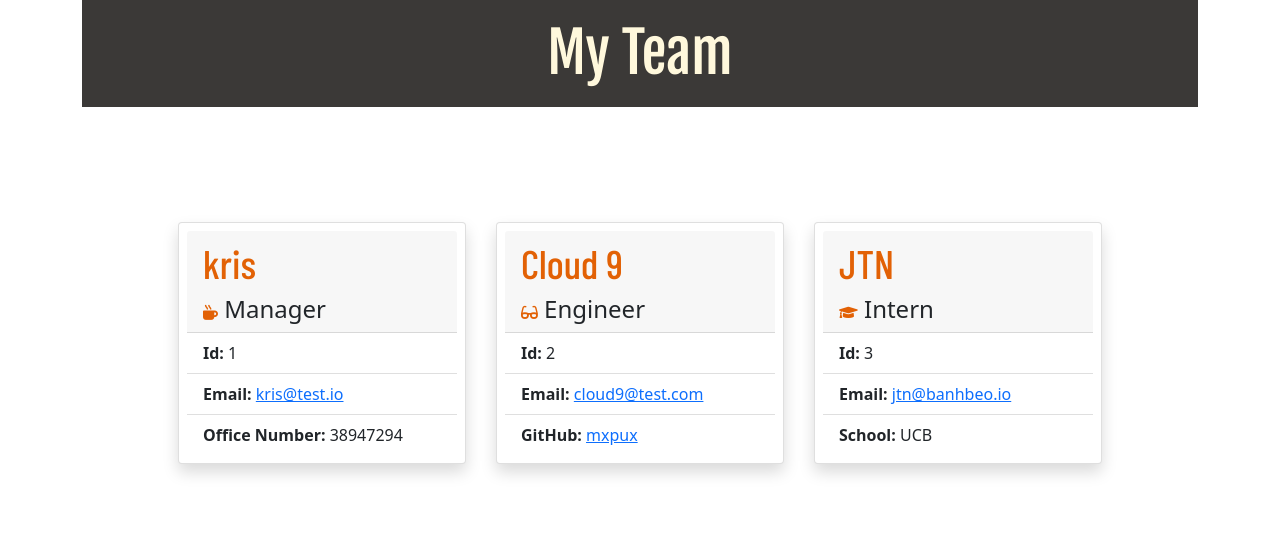
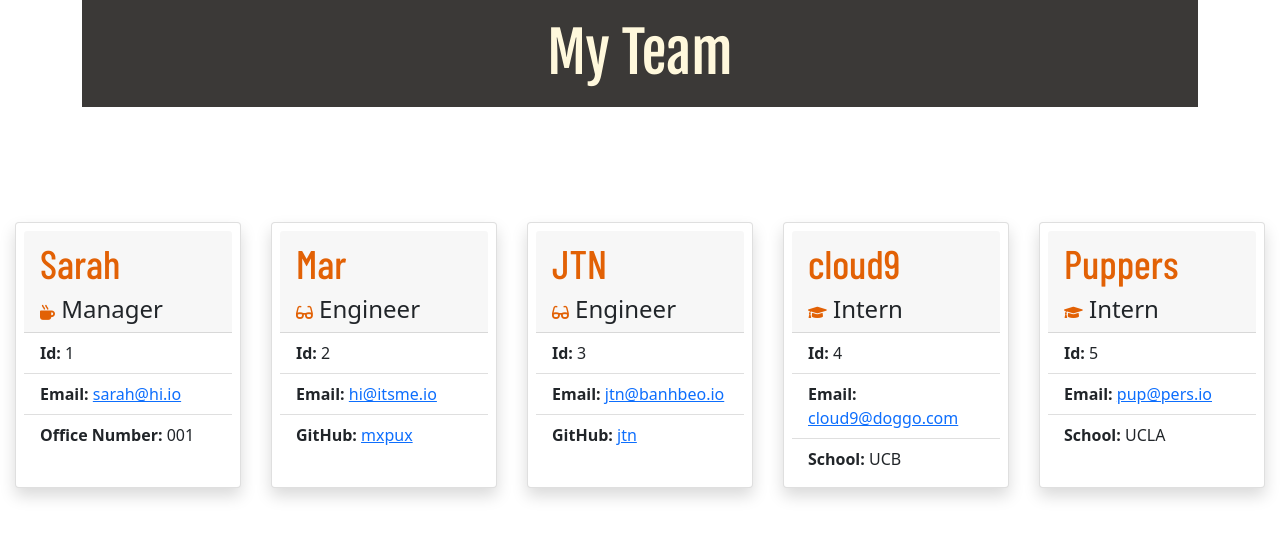
Before and after one commit to mxpux/teamprofilegen, a website: page team.html in a window 1280 px wide. Drawn offline with nearby package versions, Linux system fonts and the light colour scheme; a web font is replaced by a local one.

Commit message:
Added readmedoc

```diff
--- a/team.html
+++ b/team.html
@@ -27,41 +27,68 @@
 
   <div class="card shadow p-2" style="width: 18rem;">
       <div class="card-header">
-        <h2 class="card-title title p-right-2 p-left-2">kris</h2>
+        <h2 class="card-title title p-right-2 p-left-2">Sarah</h2>
         <h4 class="card-text"><i class="fas fa-mug-hot"></i><class="job"> Manager</h4>
       </div>
 
       <ul class="list-group list-group-flush">
       <li class="list-group-item"><b>Id:</b> 1</li>
-      <li class="list-group-item"><b>Email:</b> <a href='mailto: kris@test.io'>kris@test.io</a></li>
-      <li class="list-group-item"><b>Office Number:</b> 38947294</li>
+      <li class="list-group-item"><b>Email:</b> <a href='mailto: sarah@hi.io'>sarah@hi.io</a></li>
+      <li class="list-group-item"><b>Office Number:</b> 001</li>
       </ul>
   </div>
 
   <div class="card shadow p-2" style="width: 18rem;">
     <div class="card-header">
-      <h2 class="card-title title p-right-2 p-left-2">Cloud 9</h2>
+      <h2 class="card-title title p-right-2 p-left-2">Mar</h2>
       <h4 class="card-text"><i class="fas fa-glasses"></i> Engineer</h4>
     </div>
 
       <ul class="list-group list-group-flush">
       <li class="list-group-item"><b>Id:</b> 2</li>
-      <li class="list-group-item"><b>Email:</b> <a href='mailto: cloud9@test.com'>cloud9@test.com</a></li>
+      <li class="list-group-item"><b>Email:</b> <a href='mailto: hi@itsme.io'>hi@itsme.io</a></li>
       <li class="list-group-item"><b>GitHub:</b> <a href=https://www.github.com/mxpux>mxpux</a></li>
 
       </ul>
   </div>
 
   <div class="card shadow p-2" style="width: 18rem;">
-    <div class="card-header cont">
+    <div class="card-header">
       <h2 class="card-title title p-right-2 p-left-2">JTN</h2>
-      <h4 class="card-text"><i class="fas fa-graduation-cap"></i> Intern</h4>
+      <h4 class="card-text"><i class="fas fa-glasses"></i> Engineer</h4>
     </div>
 
       <ul class="list-group list-group-flush">
       <li class="list-group-item"><b>Id:</b> 3</li>
       <li class="list-group-item"><b>Email:</b> <a href='mailto: jtn@banhbeo.io'>jtn@banhbeo.io</a></li>
+      <li class="list-group-item"><b>GitHub:</b> <a href=https://www.github.com/jtn>jtn</a></li>
+
+      </ul>
+  </div>
+
+  <div class="card shadow p-2" style="width: 18rem;">
+    <div class="card-header cont">
+      <h2 class="card-title title p-right-2 p-left-2">cloud9</h2>
+      <h4 class="card-text"><i class="fas fa-graduation-cap"></i> Intern</h4>
+    </div>
+
+      <ul class="list-group list-group-flush">
+      <li class="list-group-item"><b>Id:</b> 4</li>
+      <li class="list-group-item"><b>Email:</b> <a href='mailto: cloud9@doggo.com'>cloud9@doggo.com</a></li>
       <li class="list-group-item"><b>School:</b> UCB</li>
+      </ul>
+  </div>
+
+  <div class="card shadow p-2" style="width: 18rem;">
+    <div class="card-header cont">
+      <h2 class="card-title title p-right-2 p-left-2">Puppers</h2>
+      <h4 class="card-text"><i class="fas fa-graduation-cap"></i> Intern</h4>
+    </div>
+
+      <ul class="list-group list-group-flush">
+      <li class="list-group-item"><b>Id:</b> 5</li>
+      <li class="list-group-item"><b>Email:</b> <a href='mailto: pup@pers.io'>pup@pers.io</a></li>
+      <li class="list-group-item"><b>School:</b> UCLA</li>
       </ul>
   </div>
 
```
Also changed, not shown: README.md.
